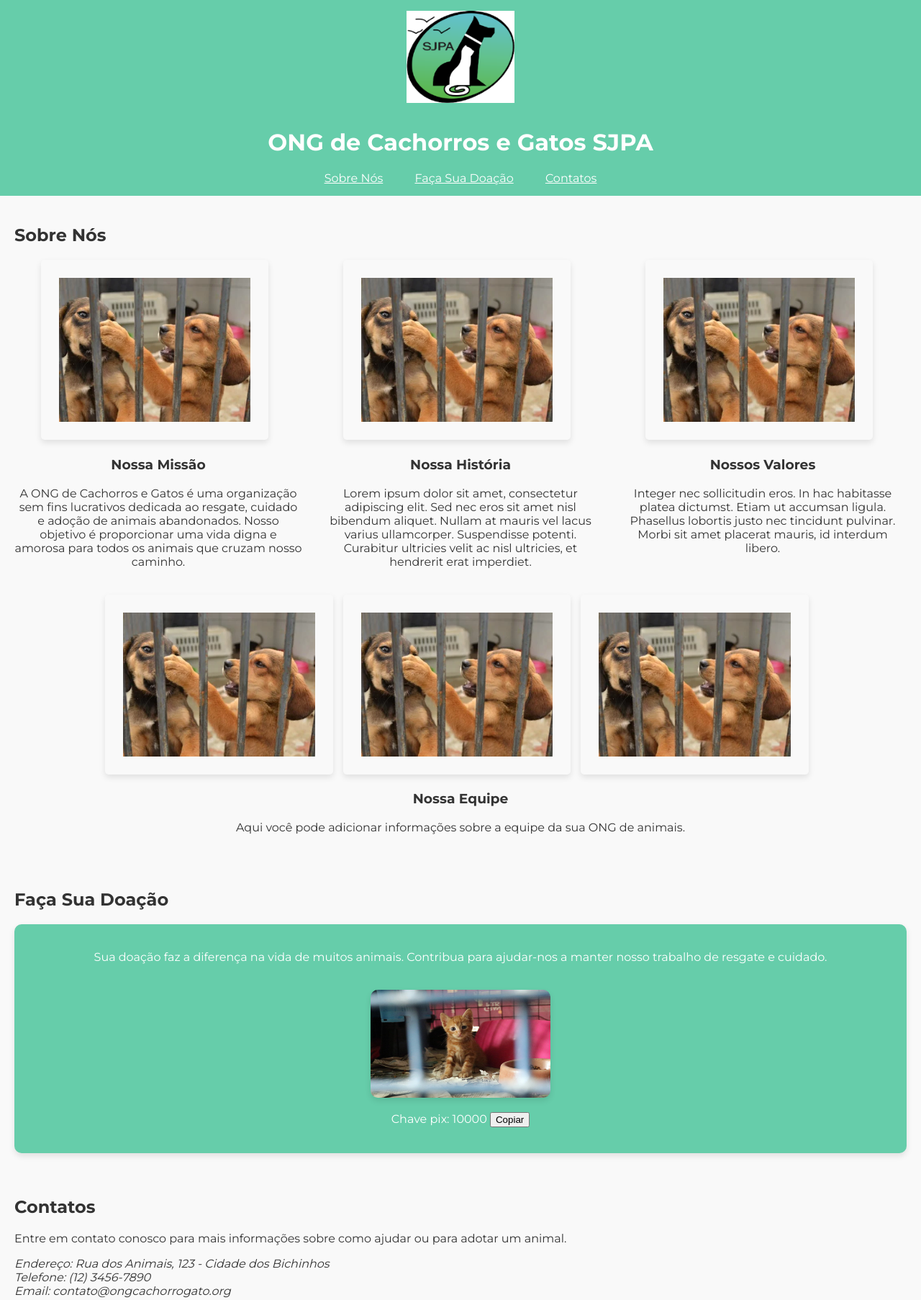
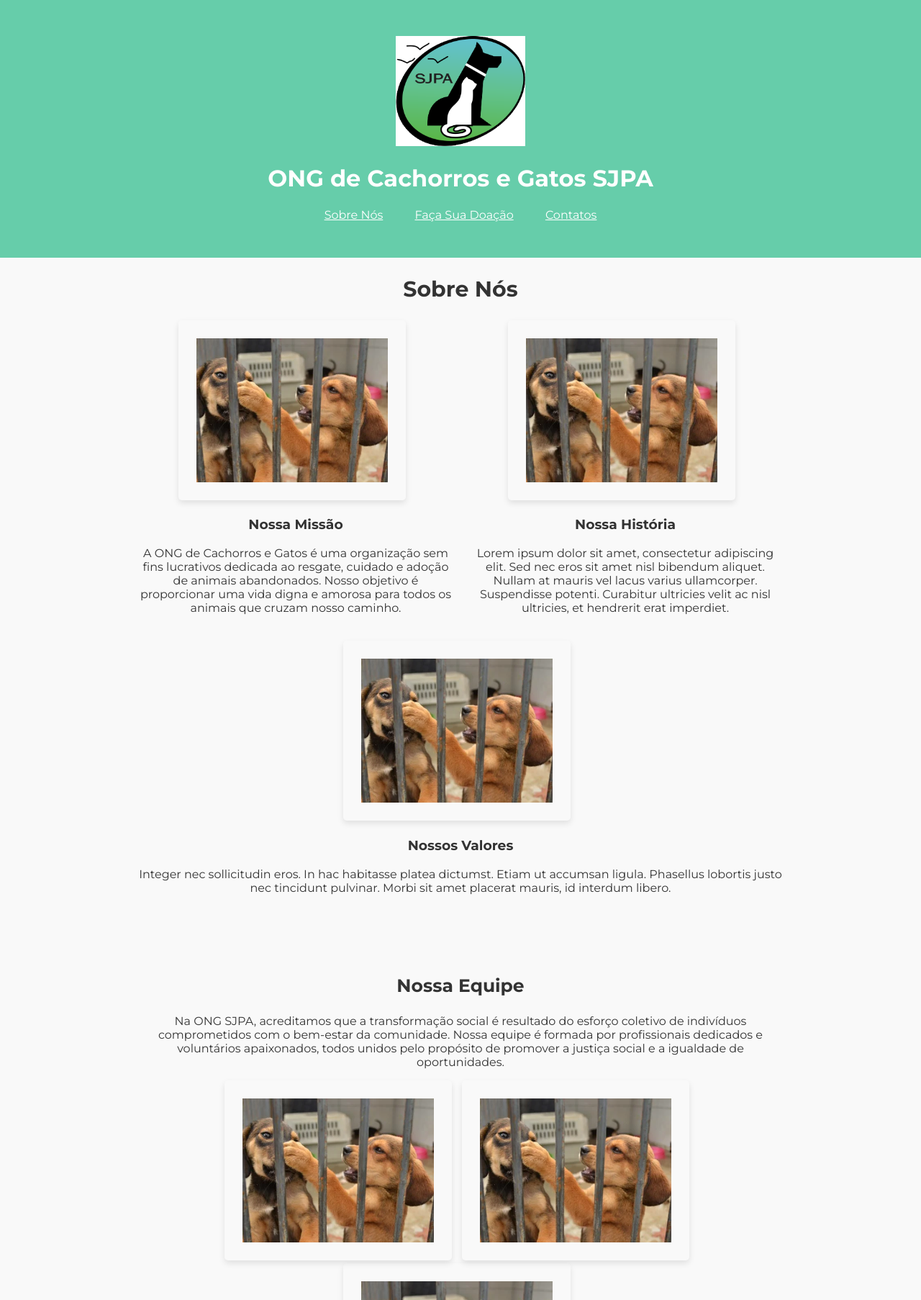
Before and after one commit to AntonioPrata/Projeto-patinhas, a plain HTML site: page Site SJPA/index.html in a window 1280 px wide. Shown: the top 1806 px of the page at 72% size. Drawn offline with Linux system fonts and the light colour scheme.

Commit message:
feat: ajustando layout css

```diff
--- a/Site SJPA/index.html
+++ b/Site SJPA/index.html
@@ -11,10 +11,9 @@
 <body>
     <header>
         <div class="header-content">
-            <div class="logo">
-                <img src="logo.png" alt="Logo">
-            </div>
-            <h1>ONG de Cachorros e Gatos SJPA</h1>
+            <img class="logo" src="logo.png" alt="Logo">
+            <div>
+                <h1 class="text-content">ONG de Cachorros e Gatos SJPA</h1>
                 <nav>
                     <ul>
                         <li><a href="#about">Sobre Nós</a></li>
@@ -22,6 +21,7 @@
                         <li><a href="#contact">Contatos</a></li>
                     </ul>
                 </nav>
+            </div>
         </div>
     </header>
     <section id="about">
@@ -48,40 +48,33 @@
                     <p>Integer nec sollicitudin eros. In hac habitasse platea dictumst. Etiam ut accumsan ligula. Phasellus lobortis justo nec tincidunt pulvinar. Morbi sit amet placerat mauris, id interdum libero.</p>
                 </div>
             </div>
-            <div class="about-item">
+
+            <div class="our-team">
+                <div class="about-text">
+                    <h3>Nossa Equipe</h3>
+                    <p>Na ONG SJPA, acreditamos que a transformação social é resultado do esforço coletivo de indivíduos comprometidos com o bem-estar da comunidade. Nossa equipe é formada por profissionais dedicados e voluntários apaixonados, todos unidos pelo propósito de promover a justiça social e a igualdade de oportunidades.</p>
+                </div>
                 <img src="cachorro.jpg" alt="Passarinho 1">
                 <img src="cachorro.jpg" alt="Passarinho 2">
                 <img src="cachorro.jpg" alt="Passarinho 3">
-                <div class="about-text">
-                    <h3>Nossa Equipe</h3>
-                    <p>Aqui você pode adicionar informações sobre a equipe da sua ONG de animais.</p>
             </div>
-            </div>
+
         </div>
     </section>
+
     <section id="donate">
+        <div class="donate-content">
             <h2>Faça Sua Doação</h2>
-        <div class="donate-content">
             <p>Sua doação faz a diferença na vida de muitos animais. Contribua para ajudar-nos a manter nosso trabalho de resgate e cuidado.</p>
             <img src="gatin.jpg" alt="Gato">
             <p>Chave pix:
-                <span id="chavePix">10000</span>
+                <span id="chavePix">cd3001a1-d90c-404b-b16e-8aa93ed7e307</span>
                 <button onclick="copiarChavePix()">Copiar</button>
             </p>
         </div>
-        <script>
-        function copiarChavePix() {
-            var chavePix = document.getElementById("chavePix");
-            var range = document.createRange();
-            range.selectNode(chavePix);
-            window.getSelection().removeAllRanges();
-            window.getSelection().addRange(range);
-            document.execCommand("copy");
-            window.getSelection().removeAllRanges();
-            alert("Chave Pix copiada: " + chavePix.textContent);
-        }
-        </script>
+
     </section>
+
     <section id="contact">
         <h2>Contatos</h2>
         <div class="contact-content">
@@ -96,5 +89,19 @@
     <footer>
         <p>&copy; 2024 ONG de Cachorros e Gatos SJPA. Todos os direitos reservados.</p>
     </footer>
+
+
+    <script>
+        function copiarChavePix() {
+            var chavePix = document.getElementById("chavePix");
+            var range = document.createRange();
+            range.selectNode(chavePix);
+            window.getSelection().removeAllRanges();
+            window.getSelection().addRange(range);
+            document.execCommand("copy");
+            window.getSelection().removeAllRanges();
+            alert("Chave Pix copiada: " + chavePix.textContent);
+        }
+        </script>
 </body>
 </html>
--- a/Site SJPA/styles.css
+++ b/Site SJPA/styles.css
@@ -24,14 +24,10 @@ header {
     background-color: var(--header-bg-color);
     color: #fff;
     text-align: center;
-    padding: 15px 0;
+    padding: 50px;
 }
 
-.logo img {
-    max-width: 150px; /* Aumenta o tamanho da logo */
-    height: auto;
-    margin-bottom: 10px; /* Adiciona um espaço abaixo da logo */
-}
+
 
 nav ul {
     list-style-type: none;
@@ -57,8 +53,14 @@ nav ul li a:hover {
     background-color: rgba(255, 255, 255, 0.2); /* Destaca o item com uma cor de fundo ao passar o mouse */
 }
 
-section {
-    padding: 20px;
+#about {
+    width: 70%;
+    margin: auto;
+}
+
+#about h2 {
+    text-align: center;
+    font-size: 30px;
 }
 
 .about-content {
@@ -82,10 +84,20 @@ section {
     transition: transform 0.3s;
     padding: 25px;
     margin-right: 10px;
+    float: none;
 }
 
 .about-item img:hover {
     transform: scale(1.1);
+}
+
+#donate {
+    margin-top: 70px;
+}
+
+#donate h2 {
+    text-align: center;
+    font-size: 30px;
 }
 
 .donate-content {
@@ -110,3 +122,38 @@ footer {
     text-align: center;
     padding: 10px 0;
 }
+
+#chavePix {
+    color: black;
+}
+
+/*
+top
+right
+bottom
+left
+ */
+
+#contact {
+    margin: 70px 0 70px 0;
+    text-align: center;
+}
+
+.our-team {
+    margin-top: 50px
+}
+
+.our-team img{
+    max-width: 100%;
+    max-height: 200px; /* Defina a altura máxima desejada */
+    border-radius: 5px;
+    box-shadow: 0 4px 8px rgba(0, 0, 0, 0.1);
+    transition: transform 0.3s;
+    padding: 25px;
+    margin-right: 10px;
+    float: none;
+}
+
+.our-team h3 {
+    font-size: 25px;
+}
```
Lines whose indentation alone changed are shown as unchanged.
